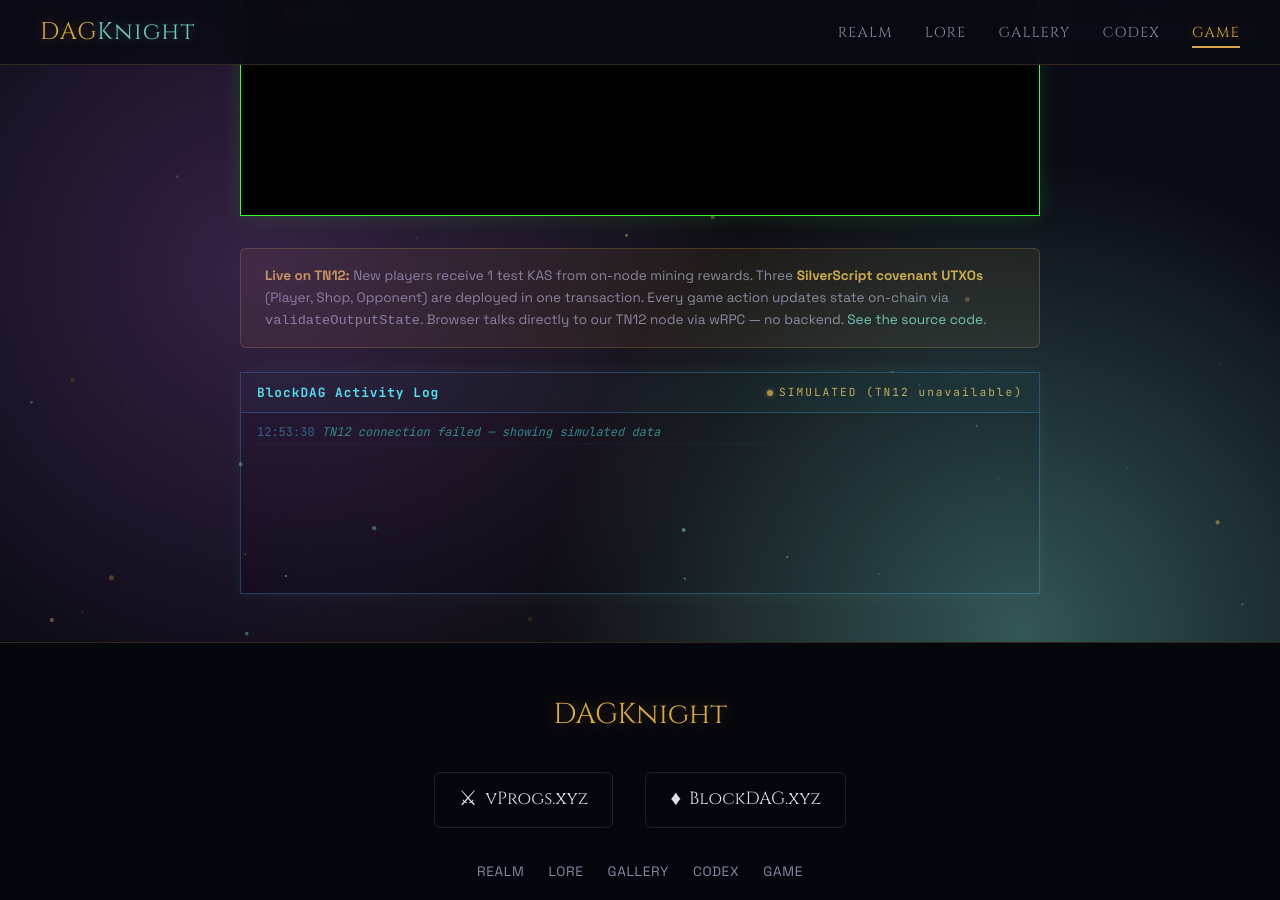
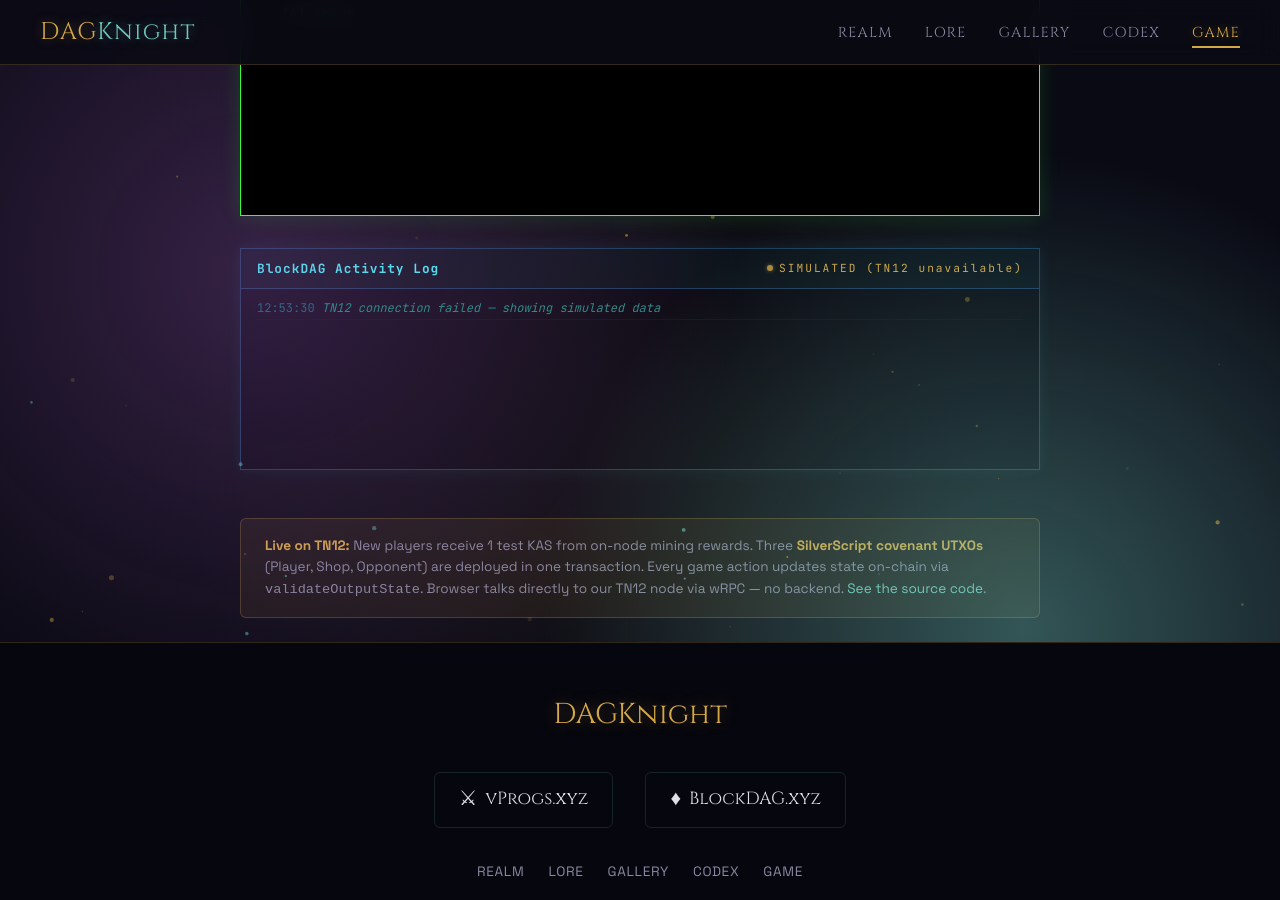
Before and after one commit to creative-inference/dagknight.xyz, a Jekyll site: the page built from game/index.html, in a window 1280 px wide and 900 px high, scrolled down 3141 px. Built offline with Jekyll 4.4.1, drawn with Linux system fonts in a browser that asks for light colours.

Commit message:
Move chain log directly below terminal, disclaimer below
Co-Authored-By: Claude Opus 4.6 (1M context) <noreply@anthropic.com>

```diff
--- a/game/index.html
+++ b/game/index.html
@@ -128,20 +128,20 @@ description: "A BBS door game forged in the fires of BlockDAG consensus"
   </div>
 </div>
 
+<div id="chain-log">
+  <div class="chain-header">
+    <span class="chain-title">BlockDAG Activity Log</span>
+    <span class="chain-status"><span class="chain-dot"></span> SIMULATED</span>
+  </div>
+  <div id="chain-feed"></div>
+</div>
+
 <div class="chain-disclaimer">
   <strong>Live on TN12:</strong> New players receive 1 test KAS from on-node mining rewards.
   Three <strong>SilverScript covenant UTXOs</strong> (Player, Shop, Opponent) are deployed in one transaction.
   Every game action updates state on-chain via <code>validateOutputState</code>.
   Browser talks directly to our TN12 node via wRPC &mdash; no backend.
   <a href="{{ '/game/covenants/' | relative_url }}">See the source code</a>.
-</div>
-
-<div id="chain-log">
-  <div class="chain-header">
-    <span class="chain-title">BlockDAG Activity Log</span>
-    <span class="chain-status"><span class="chain-dot"></span> SIMULATED</span>
-  </div>
-  <div id="chain-feed"></div>
 </div>
 
 <meta name="kasdk-wasm" content="https://storage.googleapis.com/vprogs-tweet-images/wasm/">
```
